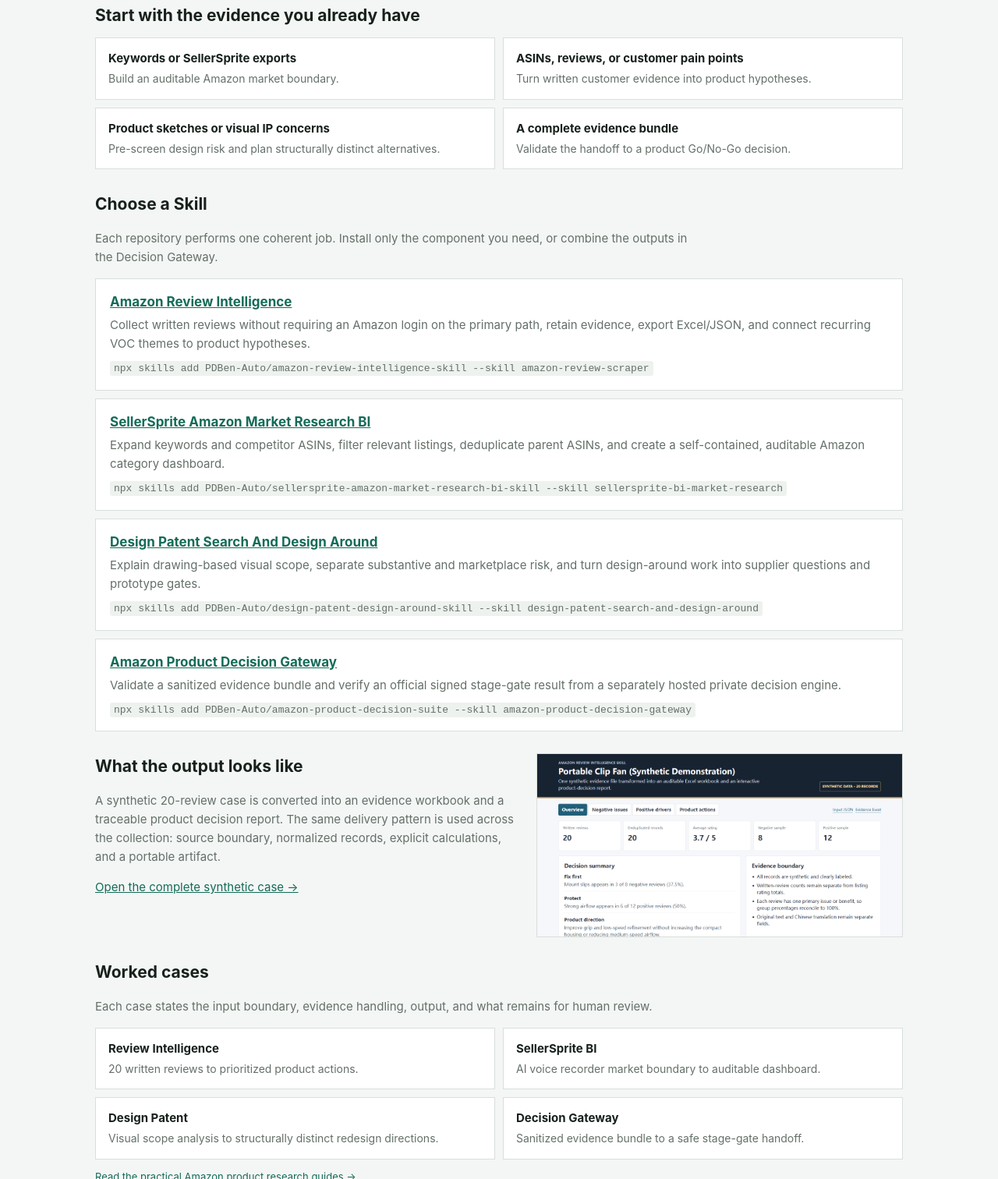
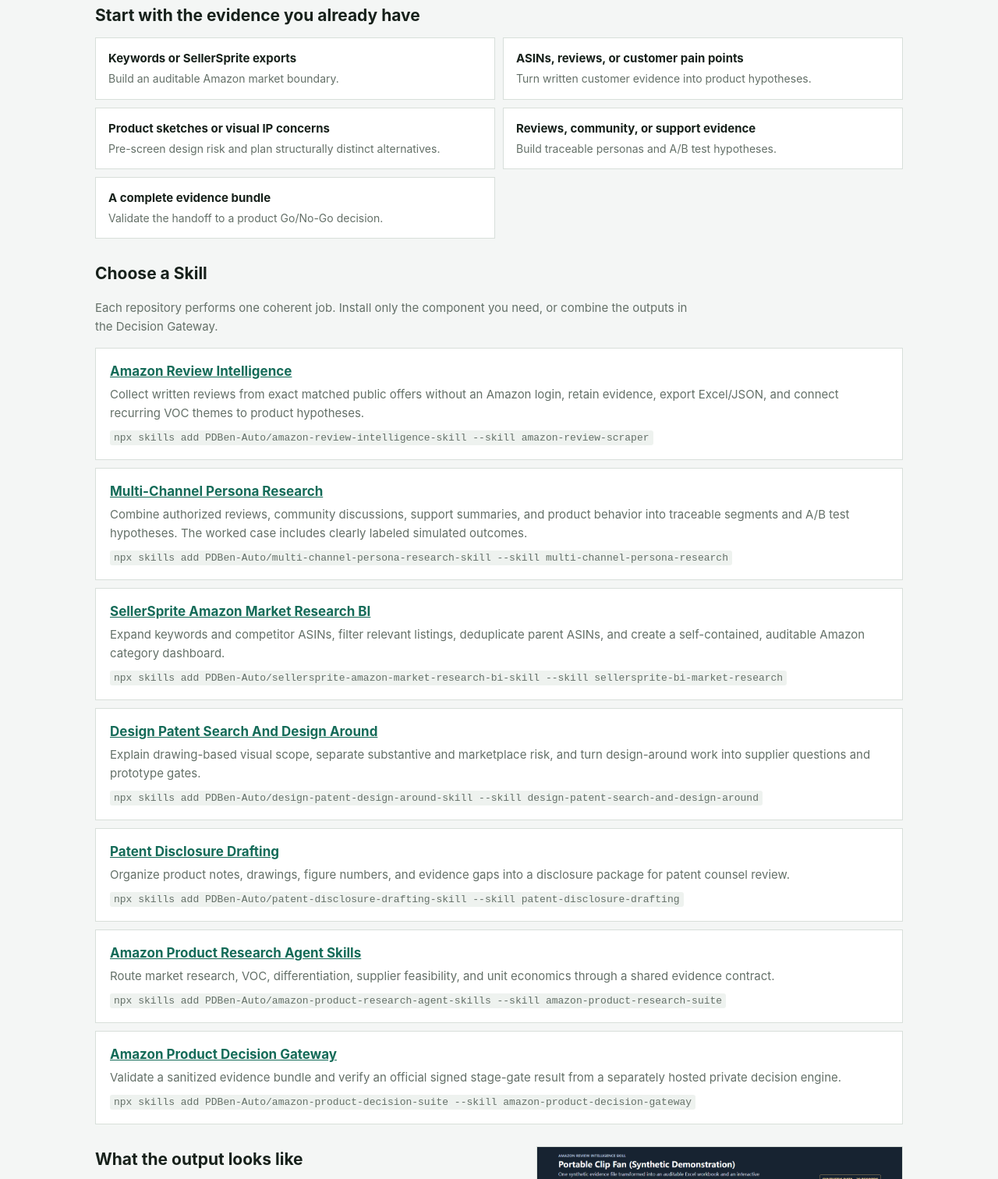
Before and after one commit to PDBen-Auto/PDBen-Auto.github.io, a plain HTML site: page index.html in a window 1280 px wide. Shown: the part 295-1807 px from the top of the page at 78% size. Drawn offline with Linux system fonts and the light colour scheme.

Commit message:
Add persona and patent drafting skill routes

```diff
--- a/index.html
+++ b/index.html
@@ -59,6 +59,7 @@
         <a href="#market"><strong>Keywords or SellerSprite exports</strong><span>Build an auditable Amazon market boundary.</span></a>
         <a href="#reviews"><strong>ASINs, reviews, or customer pain points</strong><span>Turn written customer evidence into product hypotheses.</span></a>
         <a href="#patent"><strong>Product sketches or visual IP concerns</strong><span>Pre-screen design risk and plan structurally distinct alternatives.</span></a>
+        <a href="#persona"><strong>Reviews, community, or support evidence</strong><span>Build traceable personas and A/B test hypotheses.</span></a>
         <a href="#decision"><strong>A complete evidence bundle</strong><span>Validate the handoff to a product Go/No-Go decision.</span></a>
       </div>
     </section>
@@ -66,9 +67,12 @@
       <h2>Choose a Skill</h2>
       <p class="intro">Each repository performs one coherent job. Install only the component you need, or combine the outputs in the Decision Gateway.</p>
       <div class="list">
-        <article class="item" id="reviews"><h3><a href="https://github.com/PDBen-Auto/amazon-review-intelligence-skill">Amazon Review Intelligence</a></h3><p>Collect written reviews without requiring an Amazon login on the primary path, retain evidence, export Excel/JSON, and connect recurring VOC themes to product hypotheses.</p><div class="meta"><code>npx skills add PDBen-Auto/amazon-review-intelligence-skill --skill amazon-review-scraper</code></div></article>
+        <article class="item" id="reviews"><h3><a href="https://github.com/PDBen-Auto/amazon-review-intelligence-skill">Amazon Review Intelligence</a></h3><p>Collect written reviews from exact matched public offers without an Amazon login, retain evidence, export Excel/JSON, and connect recurring VOC themes to product hypotheses.</p><div class="meta"><code>npx skills add PDBen-Auto/amazon-review-intelligence-skill --skill amazon-review-scraper</code></div></article>
+        <article class="item" id="persona"><h3><a href="https://github.com/PDBen-Auto/multi-channel-persona-research-skill">Multi-Channel Persona Research</a></h3><p>Combine authorized reviews, community discussions, support summaries, and product behavior into traceable segments and A/B test hypotheses. The worked case includes clearly labeled simulated outcomes.</p><div class="meta"><code>npx skills add PDBen-Auto/multi-channel-persona-research-skill --skill multi-channel-persona-research</code></div></article>
         <article class="item" id="market"><h3><a href="https://github.com/PDBen-Auto/sellersprite-amazon-market-research-bi-skill">SellerSprite Amazon Market Research BI</a></h3><p>Expand keywords and competitor ASINs, filter relevant listings, deduplicate parent ASINs, and create a self-contained, auditable Amazon category dashboard.</p><div class="meta"><code>npx skills add PDBen-Auto/sellersprite-amazon-market-research-bi-skill --skill sellersprite-bi-market-research</code></div></article>
         <article class="item" id="patent"><h3><a href="https://github.com/PDBen-Auto/design-patent-design-around-skill">Design Patent Search And Design Around</a></h3><p>Explain drawing-based visual scope, separate substantive and marketplace risk, and turn design-around work into supplier questions and prototype gates.</p><div class="meta"><code>npx skills add PDBen-Auto/design-patent-design-around-skill --skill design-patent-search-and-design-around</code></div></article>
+        <article class="item"><h3><a href="https://github.com/PDBen-Auto/patent-disclosure-drafting-skill">Patent Disclosure Drafting</a></h3><p>Organize product notes, drawings, figure numbers, and evidence gaps into a disclosure package for patent counsel review.</p><div class="meta"><code>npx skills add PDBen-Auto/patent-disclosure-drafting-skill --skill patent-disclosure-drafting</code></div></article>
+        <article class="item"><h3><a href="https://github.com/PDBen-Auto/amazon-product-research-agent-skills">Amazon Product Research Agent Skills</a></h3><p>Route market research, VOC, differentiation, supplier feasibility, and unit economics through a shared evidence contract.</p><div class="meta"><code>npx skills add PDBen-Auto/amazon-product-research-agent-skills --skill amazon-product-research-suite</code></div></article>
         <article class="item" id="decision"><h3><a href="https://github.com/PDBen-Auto/amazon-product-decision-suite">Amazon Product Decision Gateway</a></h3><p>Validate a sanitized evidence bundle and verify an official signed stage-gate result from a separately hosted private decision engine.</p><div class="meta"><code>npx skills add PDBen-Auto/amazon-product-decision-suite --skill amazon-product-decision-gateway</code></div></article>
       </div>
     </section>
```
